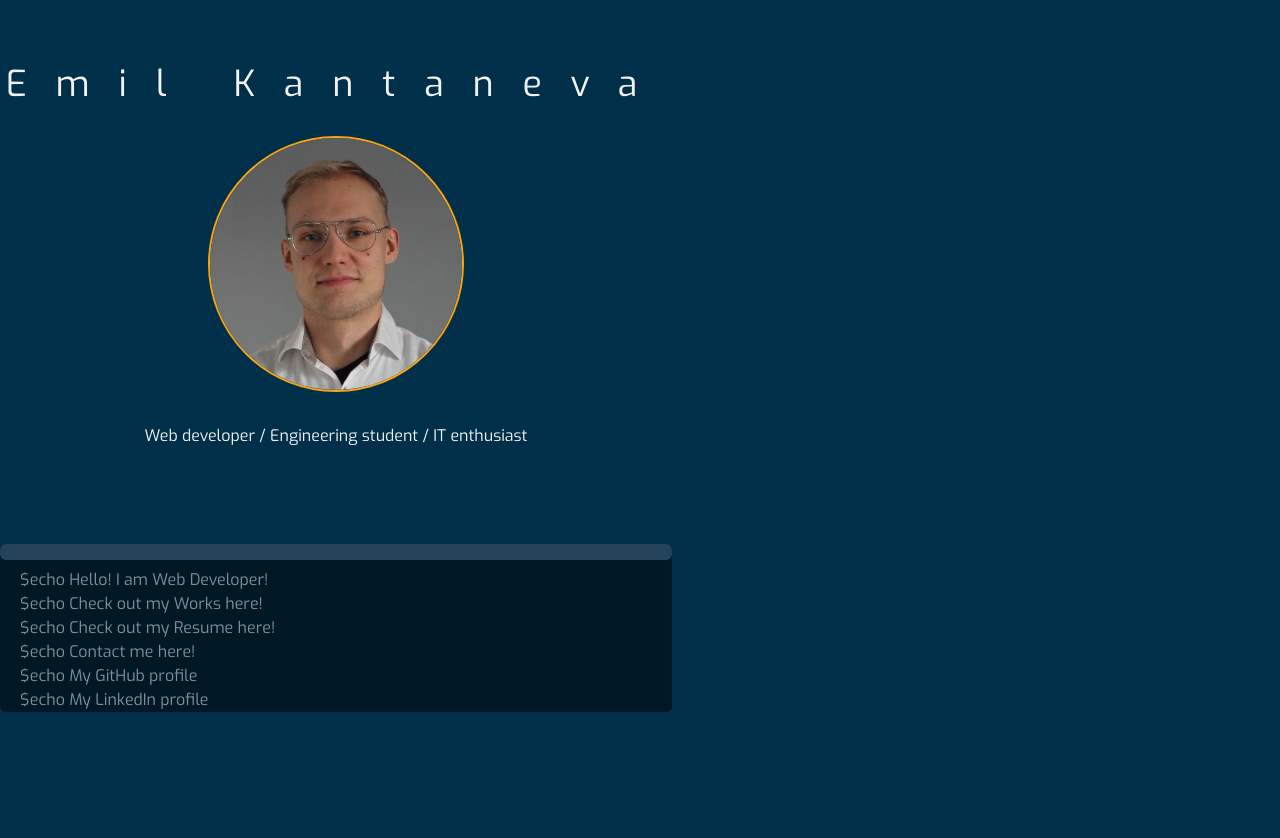
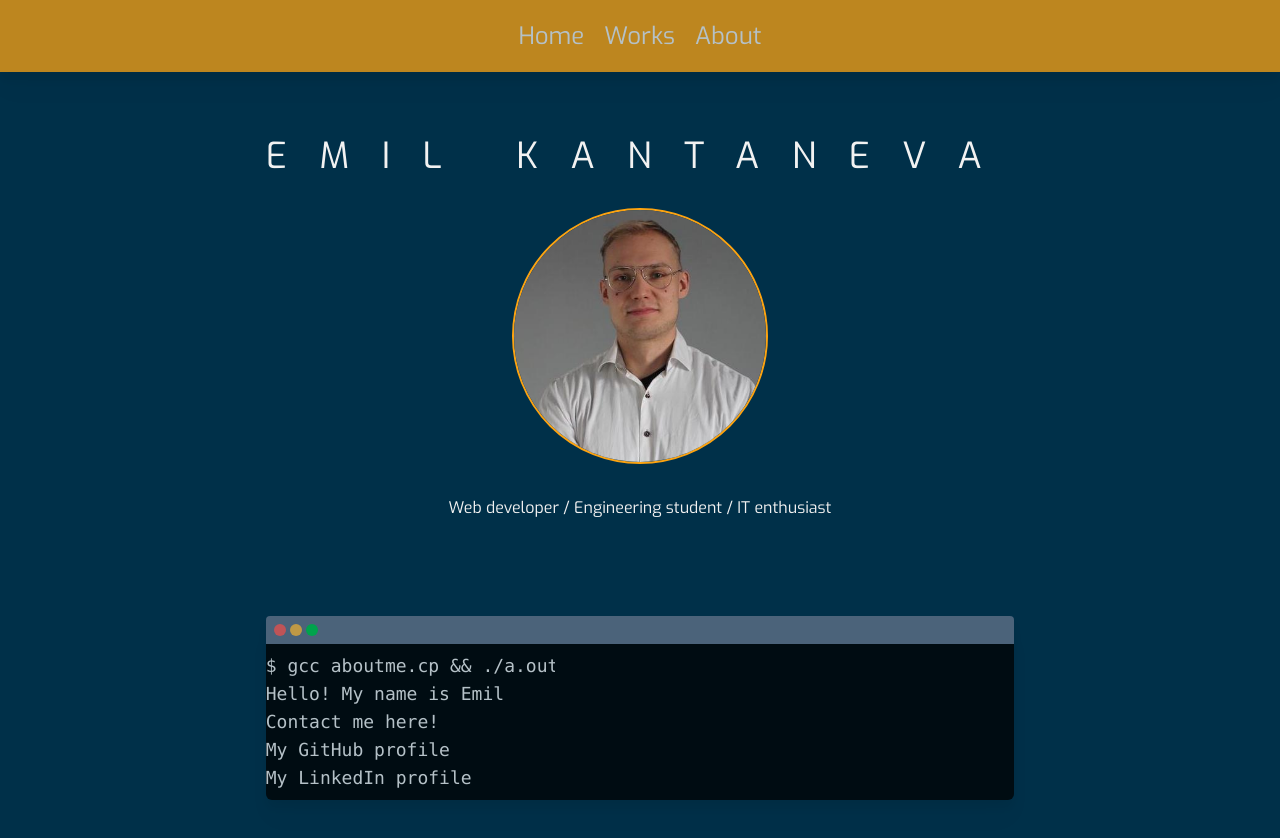
Before and after one commit to emilsto/emilkantaneva.com, a Next.js app: page / in a window 1280 px wide. Shown: the top 838 px of the page. Before the commit the page ends 800 px from the top, so only its background shows below. Built offline with nearby package versions, Linux system fonts and the light colour scheme.

Commit message:
added cli animations

```diff
--- a/components/AboutMe/AboutMe.js
+++ b/components/AboutMe/AboutMe.js
@@ -1,15 +1,20 @@
 import Image from "next/image";
-import EmilProfilePic from "../../images/emil_large.jpg";
+import Navbar from "../navbar";
+import styles from "./aboutme.module.css";
+import EmilProfilePic from "../../images/emil2.jpeg";
+import EmilPixel from "../../images/emilpxl.png";
+
 
 const AboutMe = () => {
   return (
-    <div className="max-w-2xl flex flex-col">
+    <div className="">
+    <div className="max-w-3xl flex flex-col">
 
 
 <div className="flex justify-center mt-16">
 
-<h2 className="text-4xl tracking-[0.8em]">
-              Emil Kantaneva <br></br>
+<h2 className="text-4xl t md:tracking-[0.9em]">
+              EMIL KANTANEVA <br></br>
               </h2>
 </div>
 <div className="flex justify-center my-8">
@@ -35,21 +40,27 @@ const AboutMe = () => {
 
         </div>
 
-        <div className="rounded-full">
+        <div className="w-50 h-50 relative bg-black rounded-md text-left opacity-75 my-16 pb-2 drop-shadow-xl">
+        <div className="flex flex-row relative bg-slate-500 rounded-t opacity-100 py-2 mb-2">
+        <div className="relative h-3 w-3 rounded-full bg-mac-red ml-2">
+        </div>
+        <div className="relative h-3 w-3 rounded-full bg-mac-yellow ml-1">
+        </div>
+        <div className="relative h-3 w-3 rounded-full bg-mac-green ml-1">
         </div>
 
-        <div className="w-50 h-50 relative bg-black rounded-md text-left opacity-50 my-16 py-0">
-        <div className="relative bg-slate-500 rounded-md text-left opacity-75 py-2 mb-2">
         </div>
-            <p className="pl-5">$echo Hello! I am Web Developer! </p>
-            <p className="text-green pl-5">$echo Check out my Works here!</p>
-            <p className="text-green pl-5">$echo Check out my Resume here!</p>
-            <p className="text-green pl-5">$echo Contact me here!</p>
-            <p className="text-green pl-5">$echo My GitHub profile</p>
-            <p className="text-green pl-5">$echo My LinkedIn profile</p>
+        <div className="transition-opacity ease-in duration-700 opacity-100 font-mono text-lg">
+            <p className={styles.typing}>$ gcc aboutme.cp  && ./a.out</p>
+            <p className="">Hello! My name is Emil</p>
+            <p className="">Contact me here!</p>
+            <p className="">My GitHub profile</p>
+            <p className="">My LinkedIn profile</p>
+            </div>
         </div>
 
 
+    </div>
     </div>
   );
 };
--- /dev/null
+++ b/components/AboutMe/aboutme.module.css
@@ -0,0 +1,19 @@
+.typing {
+    width: 27ch;
+    animation: typing 2s steps(28), blink .5s step-end infinite alternate;
+    white-space: nowrap;
+    overflow: hidden;
+    border-right: 3px solid;
+  }
+
+  @keyframes typing {
+    from {
+      width: 0
+    }
+  }
+
+  @keyframes blink {
+    50% {
+      border-color: transparent
+    }
+  }
--- a/components/navbar.js
+++ b/components/navbar.js
@@ -1,11 +1,30 @@
 import Image from "next/image";
+import Link from "next/link";
+import GitHubLogo from "../images/github-dark.png";
 
 const Navbar = () => {
     return (
-<nav className="bg-white border-gray-200 px-2 sm:px-4 py-2.5 rounded dark:bg-gray-900">
-
-
-</nav>
+        <nav className="bg-nice-yellow opacity-75 drop-shadow-xl p-5">
+            <div>
+            <div className="flex justify-center text-2xl">
+                    <div className="">
+                        <Link href="/">
+                            <a>Home</a>
+                        </Link>
+                    </div>
+                    <div className="ml-5">
+                        <Link href="/posts">
+                            <a>Works</a>
+                        </Link>
+                    </div>
+                    <div className="ml-5">
+                        <Link href="/about">
+                            <a>About</a>
+                        </Link>
+                    </div>
+                </div>
+                </div>
+        </nav>
     );
 }
 
--- a/pages/index.js
+++ b/pages/index.js
@@ -3,11 +3,17 @@ import Image from "next/image";
 import styles from "../styles/Home.module.css";
 import Link from "next/link";
 import AboutMe from "../components/AboutMe/AboutMe";
+import Navbar from "../components/navbar";
 
 export default function Home() {
   return (
     <div className={styles.container}>
+         <Navbar />
+      <div className="flex justify-center">
       <AboutMe />
+      </div>
+
+
     </div>
   );
 }
--- a/tailwind.config.js
+++ b/tailwind.config.js
@@ -10,6 +10,9 @@ module.exports = {
         'rhytm': '#767B91',
         'nice-yellow': '#fca311',
         'nice-blue': '#003049',
+        'mac-yellow': '#FFBD44',
+        'mac-red': '#FF605C',
+        'mac-green': '#00CA4E',
 
     },
   },
```
Also changed, not shown: images/emil2.jpeg (added), images/github-dark.png (added).
